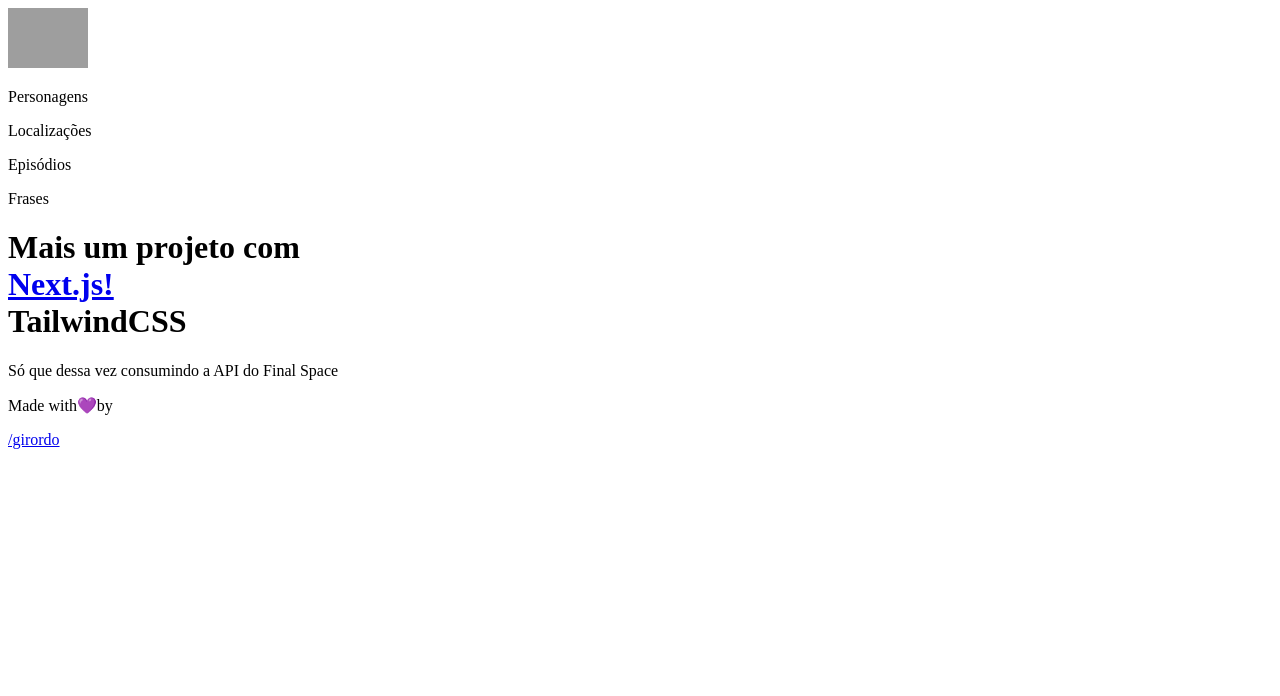
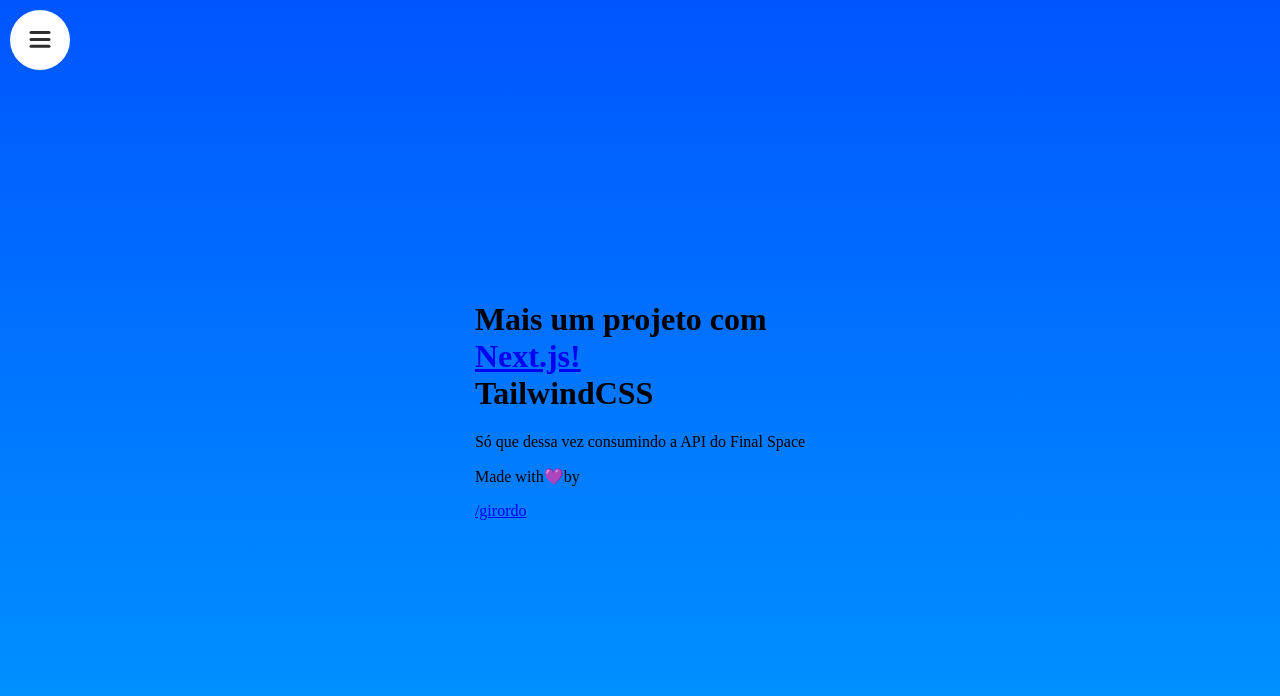
Before and after one commit to girordo/final-space-app, a Next.js app: page / in a window 1280 px wide. Shown: the top 696 px of the page. Built offline with nearby package versions, Linux system fonts and the light colour scheme; grey boxes are pictures that could not be loaded.

Commit message:
:lipstick: | styles to tailwind

```diff
--- /dev/null
+++ b/components/Header/MenuItem/index.js
@@ -0,0 +1,33 @@
+import { motion } from "framer-motion";
+
+const variants = {
+  open: {
+    y: 0,
+    opacity: 1,
+    transition: {
+      y: { stiffness: 1000, velocity: -100 },
+    },
+  },
+  closed: {
+    y: 50,
+    opacity: 0,
+    transition: {
+      y: { stiffness: 1000 },
+    },
+  },
+};
+
+const colors = ["#FF008C", "#D309E1", "#9C1AFF", "#7700FF", "#4400FF"];
+
+export const MenuItem = ({ i }) => {
+  const style = { border: `2px solid ${colors[i]}` };
+  return (
+    <motion.li
+      variants={variants}
+      whileHover={{ scale: 1.1 }}
+      whileTap={{ scale: 0.95 }}>
+      <div className="icon-placeholder" style={style} />
+      <div className="text-placeholder" style={style} />
+    </motion.li>
+  );
+};
--- /dev/null
+++ b/components/Header/MenuToggle/index.js
@@ -0,0 +1,38 @@
+import { motion } from "framer-motion";
+
+const Path = (props) => (
+  <motion.path
+    fill="transparent"
+    strokeWidth="3"
+    stroke="hsl(0, 0%, 18%)"
+    strokeLinecap="round"
+    {...props}
+  />
+);
+
+export const MenuToggle = ({ toggle }) => (
+  <button onClick={toggle}>
+    <svg width="23" height="23" viewBox="0 0 23 23">
+      <Path
+        variants={{
+          closed: { d: "M 2 2.5 L 20 2.5" },
+          open: { d: "M 3 16.5 L 17 2.5" },
+        }}
+      />
+      <Path
+        d="M 2 9.423 L 20 9.423"
+        variants={{
+          closed: { opacity: 1 },
+          open: { opacity: 0 },
+        }}
+        transition={{ duration: 0.1 }}
+      />
+      <Path
+        variants={{
+          closed: { d: "M 2 16.346 L 20 16.346" },
+          open: { d: "M 3 2.5 L 17 16.346" },
+        }}
+      />
+    </svg>
+  </button>
+);
--- /dev/null
+++ b/components/Header/Navigation/index.js
@@ -0,0 +1,21 @@
+import { motion } from "framer-motion";
+import { MenuItem } from "../MenuItem";
+
+const variants = {
+  open: {
+    transition: { staggerChildren: 0.07, delayChildren: 0.2 },
+  },
+  closed: {
+    transition: { staggerChildren: 0.05, staggerDirection: -1 },
+  },
+};
+
+export const Navigation = () => (
+  <motion.ul variants={variants}>
+    {itemIds.map((i) => (
+      <MenuItem i={i} key={i} />
+    ))}
+  </motion.ul>
+);
+
+const itemIds = [0, 1, 2, 3, 4];
--- a/components/Header/index.js
+++ b/components/Header/index.js
@@ -1,40 +1,44 @@
-import React from "react";
-import Link from "next/link";
-import mooncake from "../../public/mooncake.png";
+import { useRef } from "react";
+import { motion, useCycle } from "framer-motion";
+import { useDimensions } from "../../utils/useDimensions";
+import { MenuToggle } from "./MenuToggle";
+import { Navigation } from "./Navigation";
+
+const sidebar = {
+  open: (height = 1000) => ({
+    clipPath: `circle(${height * 2 + 200}px at 40px 40px)`,
+    transition: {
+      type: "spring",
+      stiffness: 20,
+      restDelta: 2,
+    },
+  }),
+  closed: {
+    clipPath: "circle(30px at 40px 40px)",
+    transition: {
+      delay: 0.5,
+      type: "spring",
+      stiffness: 400,
+      damping: 40,
+    },
+  },
+};
 
 const Header = () => {
+  const [isOpen, toggleOpen] = useCycle(false, true);
+  const containerRef = useRef(null);
+  const { height } = useDimensions(containerRef);
+
   return (
-    <nav
-      className="bg-gray-100 w-full sticky top-0 shadow-md z-50 flex flex-col md:flex md:flex-row items-center justify-between"
-      data-testid="header">
-      <Link href="/">
-        <img
-          src={mooncake}
-          lazy="loading"
-          alt="Mooncake hehe"
-          width="80"
-          data-testid="mooncake"
-        />
-      </Link>
-      <Link href="/characters">
-        <p className="hover:text-primary-600 text-xl font-semibold">
-          Personagens
-        </p>
-      </Link>
-      <Link href="/locations">
-        <p className="hover:text-primary-600 text-xl font-semibold">
-          Localizações
-        </p>
-      </Link>
-      <Link href="/episodes">
-        <p className="hover:text-primary-600 text-xl font-semibold">
-          Episódios
-        </p>
-      </Link>
-      <Link href="/quotes">
-        <p className="hover:text-primary-600 text-xl font-semibold">Frases</p>
-      </Link>
-    </nav>
+    <motion.nav
+      initial={false}
+      animate={isOpen ? "open" : "closed"}
+      custom={height}
+      ref={containerRef}>
+      <motion.div className="background" variants={sidebar} />
+      <Navigation />
+      <MenuToggle toggle={() => toggleOpen()} />
+    </motion.nav>
   );
 };
 
--- a/pages/_app.js
+++ b/pages/_app.js
@@ -1,5 +1,6 @@
 import "tailwindcss/tailwind.css";
 import { motion, AnimatePresence } from "framer-motion";
+import "../styles.css";
 
 function MyApp({ Component, pageProps, router }) {
   return (
--- a/pages/index.js
+++ b/pages/index.js
@@ -14,12 +14,14 @@
 
 const Home = () => {
   return (
+    <>
+      <Header />
       <div className="flex flex-col items-center justify-center min-h-screen">
         <Head>
           <title>Final Space App</title>
           <link rel="icon" href="/favicon.ico" />
         </Head>
-      <Header />
+
         <main className="flex flex-col items-center justify-center w-full flex-1 px-20 text-center">
           <h1 className="text-6xl font-bold my-8" data-testid="titleText">
             Mais um projeto com <br />
@@ -45,6 +47,7 @@
         </main>
         <Footer />
       </div>
+    </>
   );
 };
 
--- /dev/null
+++ b/styles.css
@@ -0,0 +1,95 @@
+body {
+  width: 100vw;
+  height: 100vh;
+  background: linear-gradient(180deg, #0055ff 0%, rgb(0, 153, 255) 100%);
+  overflow: hidden;
+  padding: 0;
+  margin: 0;
+  display: flex;
+  justify-content: center;
+  align-items: center;
+}
+
+nav {
+  position: absolute;
+  top: 0;
+  left: 0;
+  bottom: 0;
+  width: 300px;
+}
+
+.background {
+  position: absolute;
+  top: 0;
+  left: 0;
+  bottom: 0;
+  width: 300px;
+  background: #fff;
+}
+
+button {
+  outline: none;
+  border: none;
+  -webkit-user-select: none;
+  -moz-user-select: none;
+  -ms-user-select: none;
+  cursor: pointer;
+  position: absolute;
+  top: 18px;
+  left: 15px;
+  width: 50px;
+  height: 50px;
+  border-radius: 50%;
+  background: transparent;
+}
+
+ul,
+li {
+  margin: 0;
+  padding: 0;
+}
+
+ul {
+  padding: 25px;
+  position: absolute;
+  top: 100px;
+  width: 230px;
+}
+
+li {
+  list-style: none;
+  margin-bottom: 20px;
+  display: flex;
+  align-items: center;
+  cursor: pointer;
+}
+
+.icon-placeholder {
+  width: 40px;
+  height: 40px;
+  border-radius: 50%;
+  flex: 40px 0;
+  margin-right: 20px;
+}
+
+.text-placeholder {
+  border-radius: 5px;
+  width: 200px;
+  height: 20px;
+  flex: 1;
+}
+
+.refresh {
+  padding: 10px;
+  position: absolute;
+  background: rgba(0, 0, 0, 0.4);
+  border-radius: 10px;
+  width: 20px;
+  height: 20px;
+  top: 10px;
+  right: 10px;
+  display: flex;
+  justify-content: center;
+  align-items: center;
+  cursor: pointer;
+}
--- /dev/null
+++ b/utils/useDimensions.js
@@ -0,0 +1,12 @@
+import { useEffect, useRef } from "react";
+
+export const useDimensions = (ref) => {
+  const dimensions = useRef({ width: 0, height: 0 });
+
+  useEffect(() => {
+    dimensions.current.width = ref.current.offsetWidth;
+    dimensions.current.height = ref.current.offsetHeight;
+  }, []);
+
+  return dimensions.current;
+};
```
Lines whose indentation alone changed are shown as unchanged.
